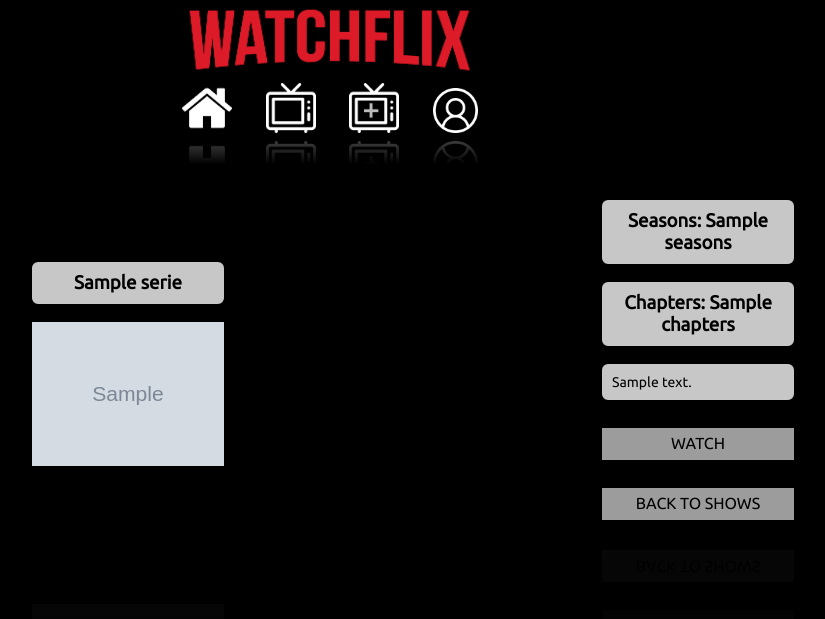
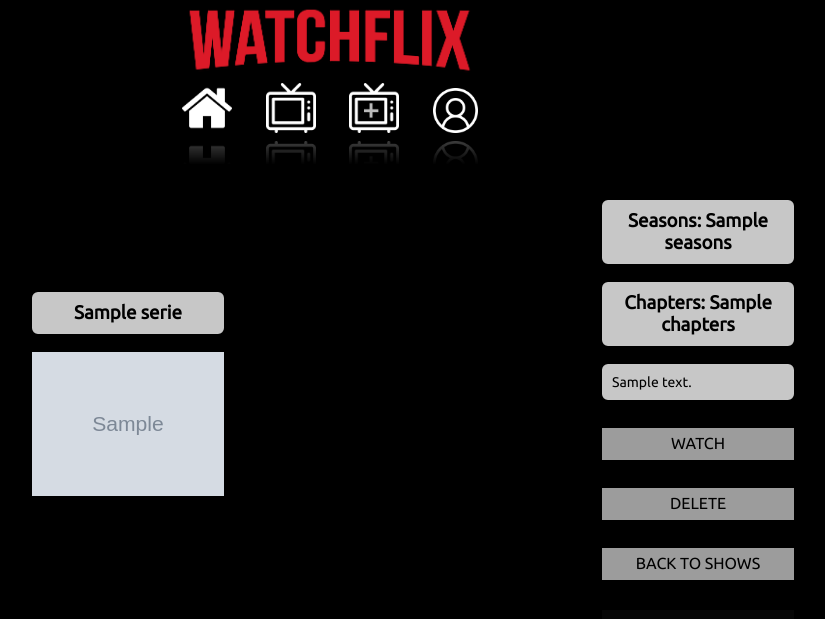
Before and after one commit to lethamburn/php_watchflix, a Symfony app: template templates/Shows/show.html.twig in a window 1280 px wide. Shown: the top 619 px of the page, without its empty margins (310-1135 px from the left). Run offline with Twig, Linux system fonts and the light colour scheme; the template is opened without the code that fills it: most values are stand-ins (such as "Sample title", 1, 10 or a date in 2020); grey boxes marked "Sample" are stand-in pictures; some libraries are stand-ins or nearby versions.

Commit message:
FEAT delete btn

```diff
--- a/src/Controller/DefaultController.php
+++ b/src/Controller/DefaultController.php
@@ -46,6 +46,8 @@
 
             $em->persist($newSerie);
             $em->flush();
+
+            return $this->redirectToRoute("shows");
         }
 
         return $this->render("Form/form.html.twig");
--- a/templates/Shows/show.html.twig
+++ b/templates/Shows/show.html.twig
@@ -24,7 +24,8 @@
 					</div>
 					<div text-align="center">
 						<a class="submit btn" href="{{serie.link}}">Watch</a>
-            <a class="submit btn" href="{{path('shows')}}">Back to Shows</a>
+						<a class="submit btn" href="{{path('deletePage', {id:serie.id})}}">Delete</a>
+						<a class="submit btn" href="{{path('shows')}}">Back to Shows</a>
 					</div>
 				</div>
 			</div>
```
